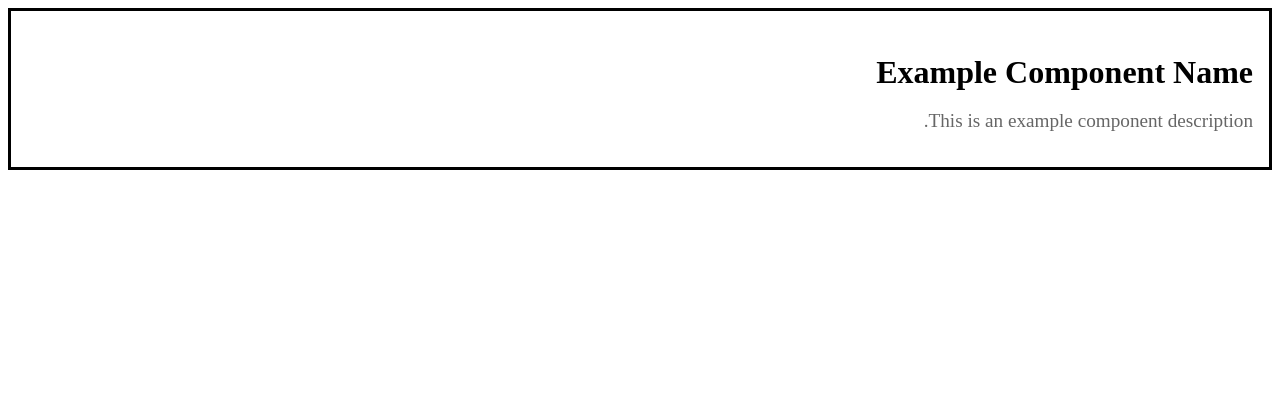
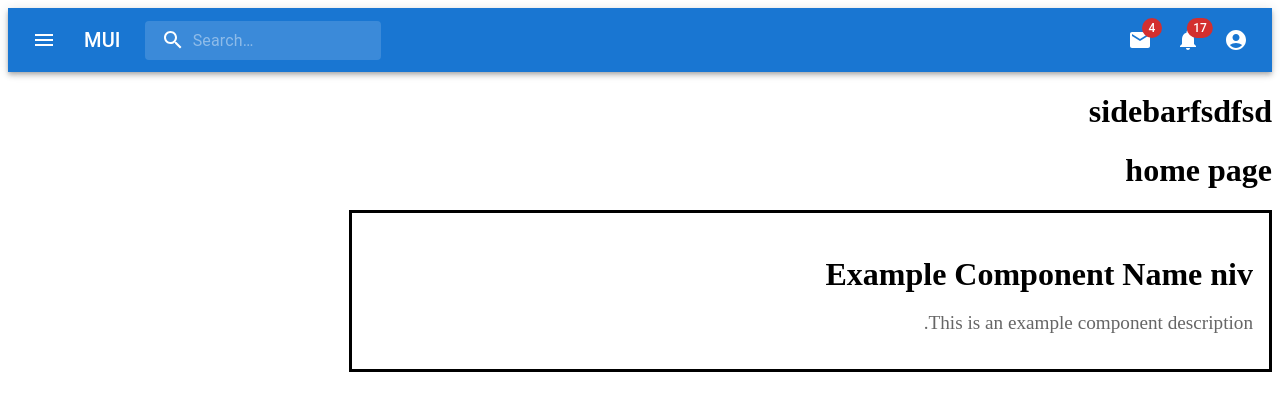
Before and after one commit to NivShirazi/Hackathon4010, a React app in the folder hackathon/: page / in a window 1280 px wide. Shown: the top 410 px of the page. Built offline with nearby package versions, Linux system fonts and the light colour scheme.

Commit message:
add project component

```diff
--- a/hackathon/package.json
+++ b/hackathon/package.json
@@ -49,6 +49,10 @@
     "url-loader": "^4.1.1"
   },
   "dependencies": {
+    "@emotion/react": "^11.10.5",
+    "@emotion/styled": "^11.10.5",
+    "@mui/icons-material": "^5.11.9",
+    "@mui/material": "^5.11.9",
     "react": "18.2.0",
     "react-dom": "18.2.0",
     "react-router-dom": "^6.8.1",
--- a/hackathon/src/app/app.tsx
+++ b/hackathon/src/app/app.tsx
@@ -1,16 +1,20 @@
 import { Route, Routes } from 'react-router-dom';
-import Project from './components/project/project';
 import styles from './app.module.css';
+import PrimarySearchAppBar from './components/appBar/appBar';
+import HomeScreen from './screens/HomeScreen';
 
 export function App() {
   return (
+    <>
+      <PrimarySearchAppBar />
       <div className={styles['app']}>
         <Routes>
-        <Route path="/" element={<Project name="niv" />}></Route>
+          <Route path="/" element={<HomeScreen />}></Route>
           <Route path="/page1" element={<h1> page 1</h1>}></Route>
           <Route path="/page2" element={<h1> page 2</h1>}></Route>
         </Routes>
       </div>
+    </>
   );
 }
 
--- /dev/null
+++ b/hackathon/src/app/components/appBar/appBar.tsx
@@ -0,0 +1,238 @@
+import * as React from 'react';
+import { styled, alpha } from '@mui/material/styles';
+import AppBar from '@mui/material/AppBar';
+import Box from '@mui/material/Box';
+import Toolbar from '@mui/material/Toolbar';
+import IconButton from '@mui/material/IconButton';
+import Typography from '@mui/material/Typography';
+import InputBase from '@mui/material/InputBase';
+import Badge from '@mui/material/Badge';
+import MenuItem from '@mui/material/MenuItem';
+import Menu from '@mui/material/Menu';
+import MenuIcon from '@mui/icons-material/Menu';
+import SearchIcon from '@mui/icons-material/Search';
+import AccountCircle from '@mui/icons-material/AccountCircle';
+import MailIcon from '@mui/icons-material/Mail';
+import NotificationsIcon from '@mui/icons-material/Notifications';
+import MoreIcon from '@mui/icons-material/MoreVert';
+
+const Search = styled('div')(({ theme }) => ({
+  position: 'relative',
+  borderRadius: theme.shape.borderRadius,
+  backgroundColor: alpha(theme.palette.common.white, 0.15),
+  '&:hover': {
+    backgroundColor: alpha(theme.palette.common.white, 0.25),
+  },
+  marginRight: theme.spacing(2),
+  marginLeft: 0,
+  width: '100%',
+  [theme.breakpoints.up('sm')]: {
+    marginLeft: theme.spacing(3),
+    width: 'auto',
+  },
+}));
+
+const SearchIconWrapper = styled('div')(({ theme }) => ({
+  padding: theme.spacing(0, 2),
+  height: '100%',
+  position: 'absolute',
+  pointerEvents: 'none',
+  display: 'flex',
+  alignItems: 'center',
+  justifyContent: 'center',
+}));
+
+const StyledInputBase = styled(InputBase)(({ theme }) => ({
+  color: 'inherit',
+  '& .MuiInputBase-input': {
+    padding: theme.spacing(1, 1, 1, 0),
+    // vertical padding + font size from searchIcon
+    paddingLeft: `calc(1em + ${theme.spacing(4)})`,
+    transition: theme.transitions.create('width'),
+    width: '100%',
+    [theme.breakpoints.up('md')]: {
+      width: '20ch',
+    },
+  },
+}));
+
+export default function PrimarySearchAppBar() {
+  const [anchorEl, setAnchorEl] = React.useState<null | HTMLElement>(null);
+  const [mobileMoreAnchorEl, setMobileMoreAnchorEl] =
+    React.useState<null | HTMLElement>(null);
+
+  const isMenuOpen = Boolean(anchorEl);
+  const isMobileMenuOpen = Boolean(mobileMoreAnchorEl);
+
+  const handleProfileMenuOpen = (event: React.MouseEvent<HTMLElement>) => {
+    setAnchorEl(event.currentTarget);
+  };
+
+  const handleMobileMenuClose = () => {
+    setMobileMoreAnchorEl(null);
+  };
+
+  const handleMenuClose = () => {
+    setAnchorEl(null);
+    handleMobileMenuClose();
+  };
+
+  const handleMobileMenuOpen = (event: React.MouseEvent<HTMLElement>) => {
+    setMobileMoreAnchorEl(event.currentTarget);
+  };
+
+  const menuId = 'primary-search-account-menu';
+  const renderMenu = (
+    <Menu
+      anchorEl={anchorEl}
+      anchorOrigin={{
+        vertical: 'top',
+        horizontal: 'right',
+      }}
+      id={menuId}
+      keepMounted
+      transformOrigin={{
+        vertical: 'top',
+        horizontal: 'right',
+      }}
+      open={isMenuOpen}
+      onClose={handleMenuClose}
+    >
+      <MenuItem onClick={handleMenuClose}>Profile</MenuItem>
+      <MenuItem onClick={handleMenuClose}>My account</MenuItem>
+    </Menu>
+  );
+
+  const mobileMenuId = 'primary-search-account-menu-mobile';
+  const renderMobileMenu = (
+    <Menu
+      anchorEl={mobileMoreAnchorEl}
+      anchorOrigin={{
+        vertical: 'top',
+        horizontal: 'right',
+      }}
+      id={mobileMenuId}
+      keepMounted
+      transformOrigin={{
+        vertical: 'top',
+        horizontal: 'right',
+      }}
+      open={isMobileMenuOpen}
+      onClose={handleMobileMenuClose}
+    >
+      <MenuItem>
+        <IconButton size="large" aria-label="show 4 new mails" color="inherit">
+          <Badge badgeContent={4} color="error">
+            <MailIcon />
+          </Badge>
+        </IconButton>
+        <p>Messages</p>
+      </MenuItem>
+      <MenuItem>
+        <IconButton
+          size="large"
+          aria-label="show 17 new notifications"
+          color="inherit"
+        >
+          <Badge badgeContent={17} color="error">
+            <NotificationsIcon />
+          </Badge>
+        </IconButton>
+        <p>Notifications</p>
+      </MenuItem>
+      <MenuItem onClick={handleProfileMenuOpen}>
+        <IconButton
+          size="large"
+          aria-label="account of current user"
+          aria-controls="primary-search-account-menu"
+          aria-haspopup="true"
+          color="inherit"
+        >
+          <AccountCircle />
+        </IconButton>
+        <p>Profile</p>
+      </MenuItem>
+    </Menu>
+  );
+
+  return (
+    <Box sx={{ flexGrow: 1 }}>
+      <AppBar position="static">
+        <Toolbar>
+          <IconButton
+            size="large"
+            edge="start"
+            color="inherit"
+            aria-label="open drawer"
+            sx={{ mr: 2 }}
+          >
+            <MenuIcon />
+          </IconButton>
+          <Typography
+            variant="h6"
+            noWrap
+            component="div"
+            sx={{ display: { xs: 'none', sm: 'block' } }}
+          >
+            MUI
+          </Typography>
+          <Search>
+            <SearchIconWrapper>
+              <SearchIcon />
+            </SearchIconWrapper>
+            <StyledInputBase
+              placeholder="Search…"
+              inputProps={{ 'aria-label': 'search' }}
+            />
+          </Search>
+          <Box sx={{ flexGrow: 1 }} />
+          <Box sx={{ display: { xs: 'none', md: 'flex' } }}>
+            <IconButton
+              size="large"
+              aria-label="show 4 new mails"
+              color="inherit"
+            >
+              <Badge badgeContent={4} color="error">
+                <MailIcon />
+              </Badge>
+            </IconButton>
+            <IconButton
+              size="large"
+              aria-label="show 17 new notifications"
+              color="inherit"
+            >
+              <Badge badgeContent={17} color="error">
+                <NotificationsIcon />
+              </Badge>
+            </IconButton>
+            <IconButton
+              size="large"
+              edge="end"
+              aria-label="account of current user"
+              aria-controls={menuId}
+              aria-haspopup="true"
+              onClick={handleProfileMenuOpen}
+              color="inherit"
+            >
+              <AccountCircle />
+            </IconButton>
+          </Box>
+          <Box sx={{ display: { xs: 'flex', md: 'none' } }}>
+            <IconButton
+              size="large"
+              aria-label="show more"
+              aria-controls={mobileMenuId}
+              aria-haspopup="true"
+              onClick={handleMobileMenuOpen}
+              color="inherit"
+            >
+              <MoreIcon />
+            </IconButton>
+          </Box>
+        </Toolbar>
+      </AppBar>
+      {renderMobileMenu}
+      {renderMenu}
+    </Box>
+  );
+}
--- a/hackathon/src/app/components/project/project.module.css
+++ b/hackathon/src/app/components/project/project.module.css
@@ -1,6 +1,7 @@
 .container {
     border: 3px solid #000000; /* Add a border around the component */
     padding: 1rem; /* Add padding to the component */
+    max-width: 70%;
   }
 
   .component-name {
--- a/hackathon/src/app/components/project/project.tsx
+++ b/hackathon/src/app/components/project/project.tsx
@@ -8,7 +8,9 @@ export interface ProjectProps {
 export function Project(props: ProjectProps) {
   return (
     <div className={styles['container']}>
-      <h2 className={styles['component-name']}>Example Component Name</h2>
+      <h2 className={styles['component-name']}>
+        Example Component Name {props.name}
+      </h2>
       <p className={styles['component-description']}>
         This is an example component description.
       </p>
--- /dev/null
+++ b/hackathon/src/app/screens/HomeScreen.tsx
@@ -0,0 +1,17 @@
+import PrimarySearchAppBar from '../components/appBar/appBar';
+import Project from '../components/project/project';
+
+/* eslint-disable-next-line */
+export interface HomeScreenProps {}
+
+export function HomeScreen(props: HomeScreenProps) {
+  return (
+    <div>
+      <h1> sidebarfsdfsd</h1>
+      <h1> home page</h1>
+      <Project name="niv" />
+    </div>
+  );
+}
+
+export default HomeScreen;
```
Also changed, not shown: hackathon/src/app/screens/homeScreen.module.css (added), 1 other file (tests, documents, lock files or other folders). Lines whose indentation alone changed are shown as unchanged.
